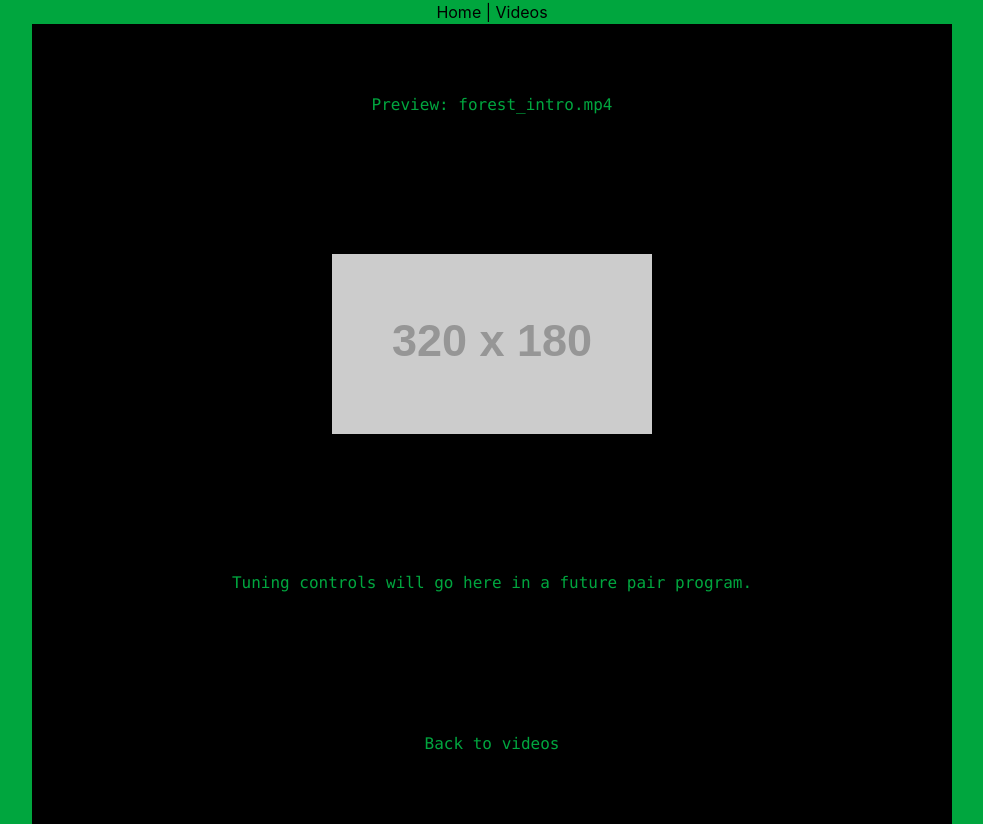
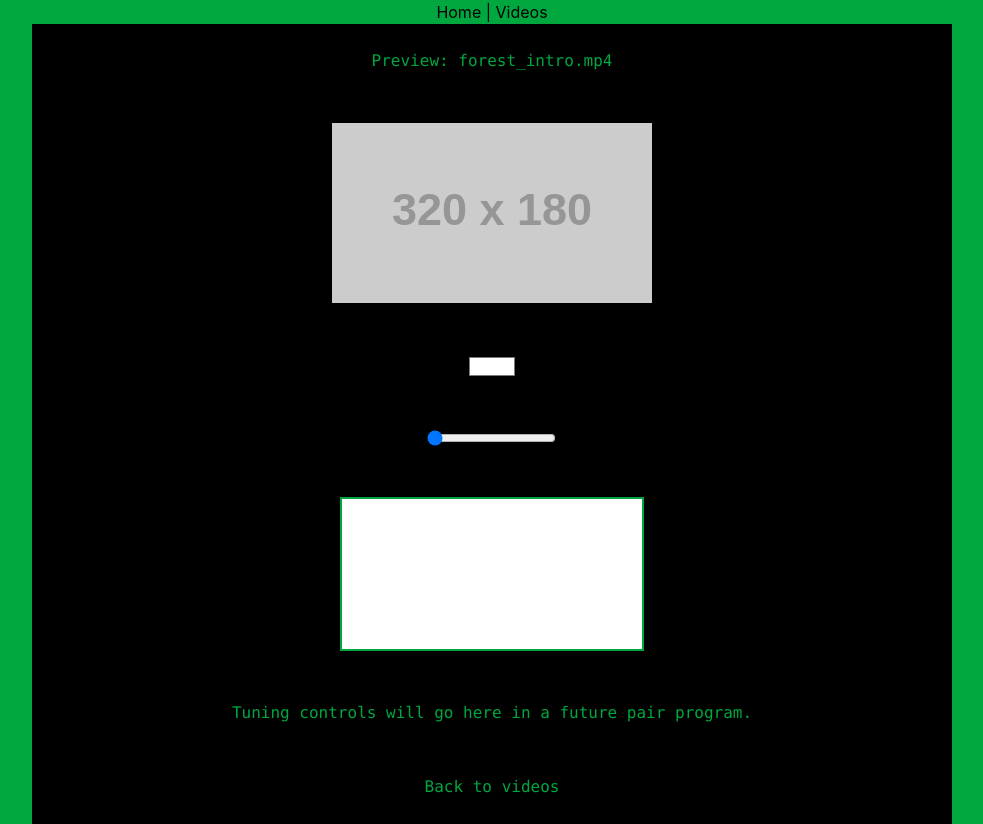
Before and after one commit to samkosal/Salamander_Project, a React (Vite) app: page /preview/forest_intro.mp4 in a window 1280 px wide. Shown: the whole page, without its empty margins (148-1131 px from the left). Built offline with nearby package versions, Linux system fonts and the light colour scheme.

Commit message:
added two input, color, range

```diff
--- a/src/pages/Preview.jsx
+++ b/src/pages/Preview.jsx
@@ -1,15 +1,21 @@
 import { Link, useParams } from 'react-router-dom';
 import { getThumbnail } from '../mockApi.js';
-import { useEffect, useState } from 'react'
+import { useRef, useState, useEffect } from 'react';
 
 export default function Preview() {
     const { filename } = useParams();
 
+    //ref
+    const canvasRef = useRef(null);
+    const imgRef = useRef(null);
+
+    //state
     const [thumbnail, setThumbnail] = useState([]);
-
     const [loading, setLoading] = useState(true);
-
     const [error, setError] = useState(null);
+    const [imageReady, setImageReady] = useState(false);
+    const [color, setColor] = useState('#ffffff');
+    const [tolerance, setTolerance] = useState(0);
 
     useEffect(() => {
         getThumbnail(filename)
@@ -35,6 +41,9 @@ export default function Preview() {
         <div className="min-h-screen bg-black text-green-600 grid place-items-center px-50 font-mono">
         <h1>Preview: {filename}</h1>
         <img src = {thumbnail} alt = {thumbnail} />
+        <input type="color" onChange={(e) => setColor(e.target.value)} value={color} />
+        <input type="range" onChange={(e) => setTolerance(e.target.value)} value={tolerance} />
+        <canvas className="bg-white border-2" ref={canvasRef} />
         <p>Tuning controls will go here in a future pair program.</p>
         <Link to="/videos" className="hover:text-red-600">Back to videos</Link>
         </div>
```
